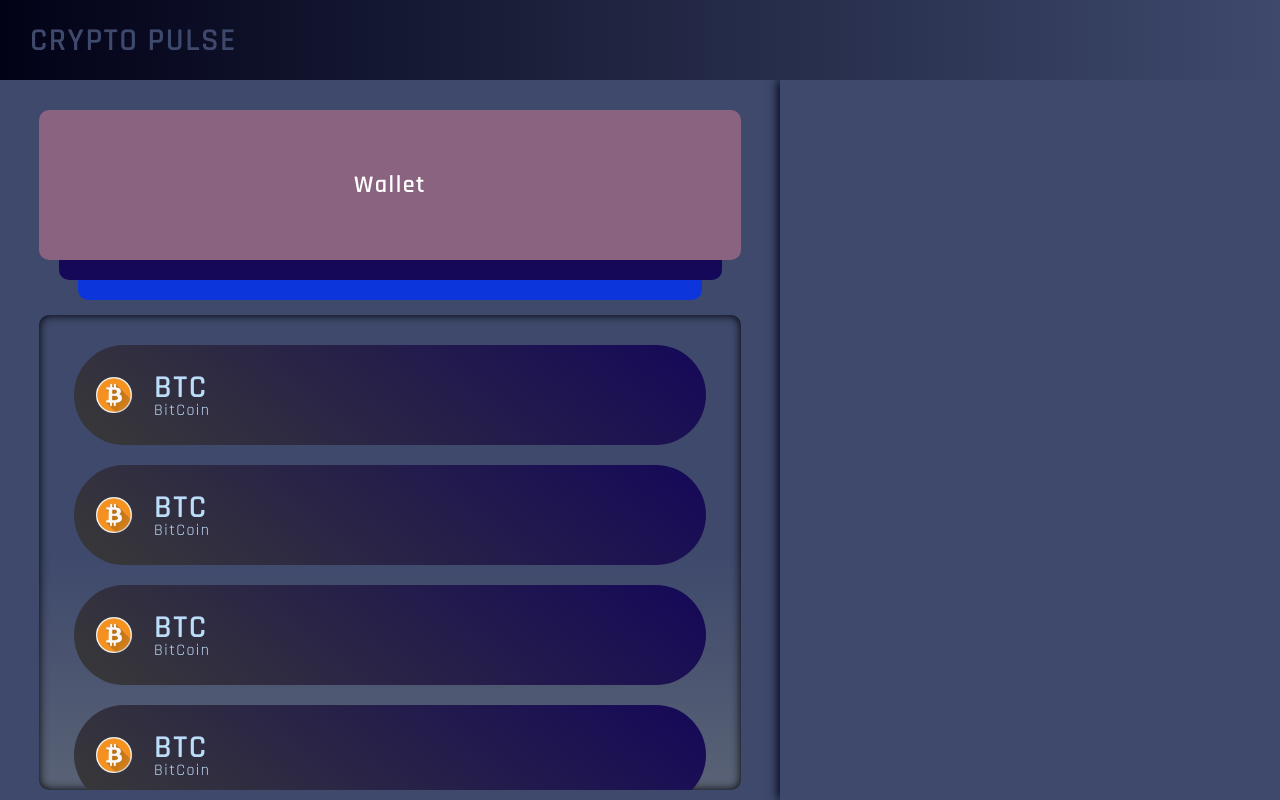
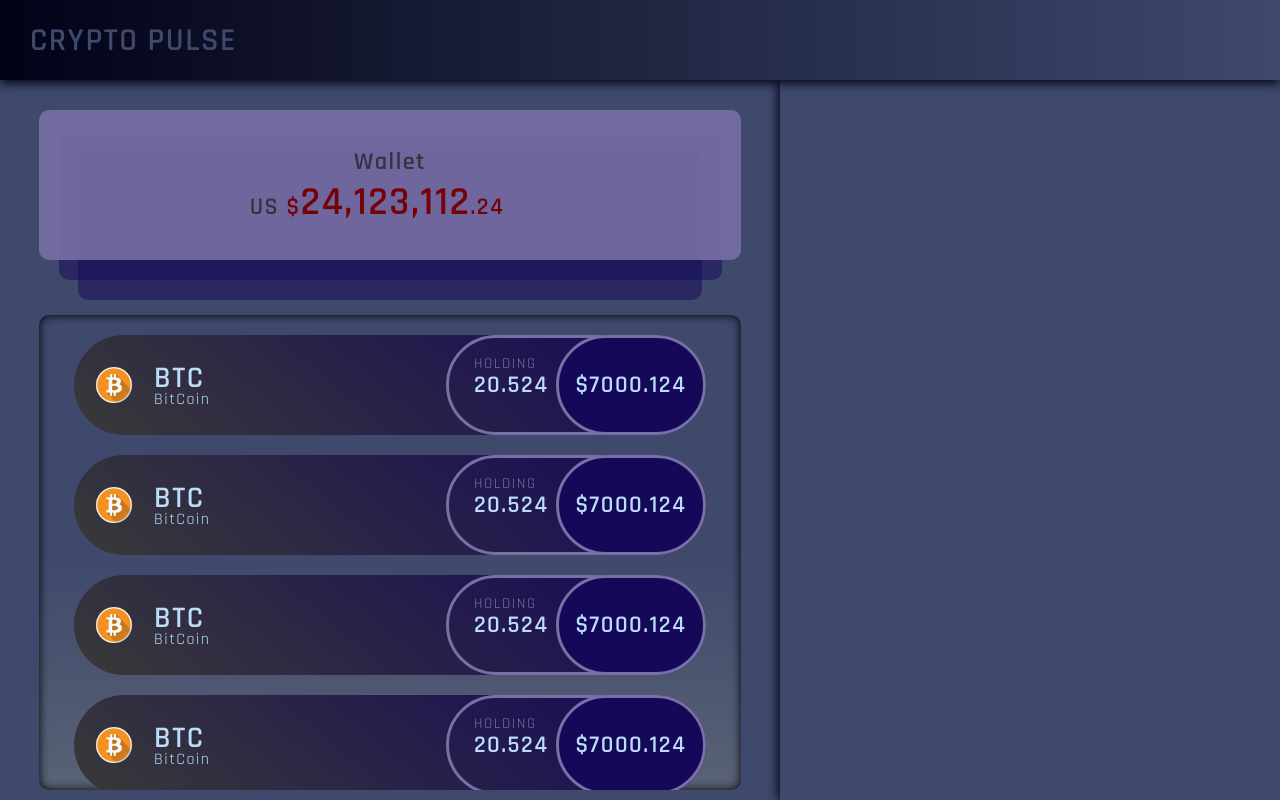
Before and after one commit to protikdas/crypto-pulse, a React (Create React App) app: page / in a window 1280 px wide. Built offline with nearby package versions, Linux system fonts and the light colour scheme; no server answers.

Commit message:
Coin styling completed. Api set up to get all coins list.

```diff
--- a/package.json
+++ b/package.json
@@ -3,6 +3,7 @@
   "version": "0.1.0",
   "private": true,
   "dependencies": {
+    "axios": "^0.18.0",
     "react": "^16.4.0",
     "react-dom": "^16.4.0",
     "react-scripts": "1.1.4"
--- a/src/App.jsx
+++ b/src/App.jsx
@@ -1,6 +1,9 @@
 import React, { Component } from "react";
 import "./App.less";
 import "./css/global.less";
+
+/*<-----API----->*/
+import api from "./api";
 
 /*<-----Components----->*/
 import Navbar from "./components/Navbar/Navbar";
@@ -14,24 +17,51 @@ class App extends Component {
 
     this.state = {
       coinsMetaData: [],
-      coins: []
+      coinsList: [],
+      coins: ["BTC", "ETH", "ANAL"]
     };
   }
 
+  updateDimensions = () => {
+    this.setState({
+      viewWidth: window.innerWidth
+    });
+  };
+
+  componentWillMount() {
+    api.getCoinList().then(coinsList => {
+      this.setState({
+        coinsList
+      })
+    }).catch(error => {
+      console.log(error.response);
+    })
+  }
+
+  componentDidMount() {
+    this.updateDimensions();
+    window.addEventListener("resize", this.updateDimensions);
+  }
+
+  componentWillUnmount() {
+    window.removeEventListener("resize", this.updateDimensions);
+  }
+
   render() {
+    const { viewWidth } = this.state;
     return (
       <div className="App">
         <Navbar />
         <div className="app-container">
         <div className="portfolio-container">
-        <Wallet />
+        <Wallet viewWidth={viewWidth} />
         <div className="coins-container">
-          <Coin />
-          <Coin />
-          <Coin />
-          <Coin />
-          <Coin />
-          <Coin />
+          <Coin viewWidth={viewWidth}/>
+          <Coin viewWidth={viewWidth} />
+          <Coin viewWidth={viewWidth} />
+          <Coin viewWidth={viewWidth} />
+          <Coin viewWidth={viewWidth} />
+          <Coin viewWidth={viewWidth} />
         </div>
         </div>
         <SidePanel />
--- a/src/api.js
+++ b/src/api.js
@@ -0,0 +1,25 @@
+import axios from "axios";
+
+export default {
+    getCoinList: () => {
+        return axios.get("https://cors-anywhere.herokuapp.com/https://www.cryptocompare.com/api/data/coinlist/").then(response => {
+            if (response.status === 200 ) {
+              let coinsArray = [];
+              let data = response.data.Data;
+              for (let key in data) {
+                let coin = data[key];
+                let coinObject = {
+                  acronym: coin.Symbol,
+                  name: coin.FullName,
+                  icon: "https://www.cryptocompare.com" + coin.ImageUrl
+                }
+                coinsArray.push(coinObject);
+              }
+              return coinsArray;
+            }
+          })
+    },
+    getCoinsValue: () => {
+
+    }
+}
--- a/src/components/Coin/Coin.jsx
+++ b/src/components/Coin/Coin.jsx
@@ -6,9 +6,12 @@ import btc from "../../assets/Bitcoin-icon.png";
 
 export default class Coin extends Component {
   render() {
+    const { viewWidth } = this.props;
     const avatar = btc;
     const acronym = "BTC";
     const name = "BitCoin";
+    const price = "7000.124";
+    const holding = "20.524";
 
     return (
       <div className="coin-container">
@@ -19,6 +22,14 @@ export default class Coin extends Component {
             <p className="coin-name">{name}</p>
           </div>
         </div>
+        <div className="holding-container">
+          <p className="holding-text">HOLDING</p>
+          <h2 className="coin-price">{holding}</h2>
+        </div>
+        <div className="price-container">
+          {viewWidth < 600 && <p className="holding-text">USD</p>}
+          <h2 className="coin-price">{viewWidth >= 600 ? `$${price}` : price}</h2>
+        </div>
       </div>
     );
   }
--- a/src/components/Coin/Coin.less
+++ b/src/components/Coin/Coin.less
@@ -13,7 +13,11 @@
     position: relative;
 
     &:first-child {
-        margin: 30px auto 10px auto;
+        margin: 20px auto 10px auto;
+    }
+
+    &:last-child {
+        margin: 10px auto 20px auto;
     }
 }
 
@@ -33,15 +37,18 @@
     justify-content: center;
     align-items: flex-start;
     height: 60px;
-    margin-left: 20px;
+    margin-left: 7px;
     & > h2 {
         color: @lightBlue;
         @media screen and (min-width: 1024px) {
-            font-size: 32px;
+            font-size: 30px;
         }
     }
     & > p {
         color: @lightBlue;
+    }
+    @media screen and (min-width: 600px) {
+        margin-left: 20px;
     }
 }
 
@@ -58,3 +65,89 @@
     position: relative;
     bottom: 5px;
 }
+
+.holding-container {
+    cursor: pointer;
+    position: absolute;
+    height: 100%;
+    border: 3px solid @purple;
+    box-sizing: border-box;
+    border-radius: 50px;
+    width: 160px;
+    right: 15px;
+    padding: 0px 10px;
+    display: flex;
+    justify-content: flex-start;
+    align-items: center;
+    transition: border 0.5s ease-in-out;
+    & > h2 {
+        color: @lightBlue;
+        font-size: 18px;
+    }
+    &:hover {
+        & > .holding-text {
+            color: @green;
+        }
+        border: 3px solid @green;
+    }
+    @media screen and (min-width: 600px) {
+        width: 200px;
+        right: 60px;
+        padding: 0px 25px;
+        & > h2 {
+            font-size: 24px;
+        }
+    }
+    @media screen and (min-width: 1366px) {
+        right: 100px;
+        padding: 0px 45px;
+        width: 250px;
+        & > h2 {
+            font-size: 24px;
+        }
+    }
+}
+
+.holding-text {
+ position: absolute;
+ top: 16px;
+ color: @purple;
+ font-size: 15px;
+ transition: color 0.5s ease-in-out;
+ @media screen and (max-width: 600px) {
+    top: 22px;
+    left:15px;
+    font-size: 12px;
+ }
+}
+
+.price-container {
+    background: @navy;
+    position: absolute;
+    right: 0;
+    height: 100%;
+    border: 3px solid @purple;
+    box-sizing: border-box;
+    border-radius: 50px;
+    width: 100px;
+    display: flex;
+    justify-content: center;
+    align-items: center;
+    & > h2 {
+        color: @lightBlue;
+        font-size: 18px;
+    }
+
+    @media screen and (min-width: 600px) {
+        width: 150px;
+        & > h2 {
+            font-size: 24px;
+        }
+    }
+    @media screen and (min-width: 1366px) {
+        width: 200px;
+        & > h2 {
+            font-size: 24px;
+        }
+    }
+}
--- a/src/components/Navbar/Navbar.less
+++ b/src/components/Navbar/Navbar.less
@@ -11,7 +11,11 @@
     display: flex;
     align-items: center;
     padding: 0 30px;
+    box-shadow: 0px 3px 10px @darkGrey;
     @media screen and (min-width: 1024px) {
         height: 80px;
     }
+    & > h1 {
+        color: @blueGrey;
+    }
 }
--- a/src/components/Wallet/Wallet.jsx
+++ b/src/components/Wallet/Wallet.jsx
@@ -2,11 +2,29 @@ import React, { Component } from "react";
 import "./Wallet.less";
 
 export default class Wallet extends Component {
+  numberWithCommas = (x) => {
+  return x.replace(/\B(?=(\d{3})+(?!\d))/g, ",");
+  }
   render() {
+    const {viewWidth} = this.props;
+    const amount = 24123112.24;
+    let whole = amount.toString().split(".")[0];
+    whole = this.numberWithCommas(whole);
+    const decimal = amount.toString().split(".")[1];
+
+
+
     return (
       <div className="wallet-positioner">
         <div className="wallet-container">
-          <h2>Wallet</h2>
+          <h2 className="wallet-header">Wallet</h2>
+          <div className="wallet-amount-container maroon" style={whole.length > 12 && viewWidth < 600 ? {left: 0} : {}}>
+            <h2 className="wallet-currency">US&nbsp;</h2>
+            <h2>$</h2>
+            <h1 className="wallet-whole" style={whole.length > 12 && viewWidth < 600 ? {fontSize: "28px", top: "-4px"} : {} }>{whole}</h1>
+            <h2>.</h2>
+            <h2 className="wallet-decimal">{decimal}</h2>
+          </div>
         </div>
         <div className="wallet-under" />
         <div className="wallet-under-2" />
--- a/src/components/Wallet/Wallet.less
+++ b/src/components/Wallet/Wallet.less
@@ -14,22 +14,57 @@
     position: relative;
     z-index: 2;
     height: 150px;
-    background: @pink;
+    background: @purple;
+    opacity: 0.9;
     color: white;
     margin: 10px auto;
     border-radius: 10px;
     width: 90%;
     display: flex;
-    justify-content: center;
+    flex-direction: column;
+    justify-content: space-around;
     align-items: center;
     @media screen and (min-width: 1024px) {
         margin: 30px auto;
     }
 }
 
+.wallet-header {
+    position: relative;
+    top: 20px;
+    color: @grey;
+}
+
+.wallet-currency {
+    color: @grey;
+}
+
+
+.wallet-amount-container {
+    display: flex;
+    position: relative;
+    left: -13px;
+}
+
+.wallet-whole {
+    position: relative;
+    top: -15px;
+    font-size: 40px;
+}
+
+.mountain {
+    color: @mountain;
+}
+
+
+.maroon {
+    color: @maroon;
+}
+
 .wallet-under {
     position: relative;
     top: -145px;
+    opacity: 0.5;
     z-index: 1;
     height: 150px;
     background: @navy;
@@ -47,11 +82,12 @@
 }
 
 .wallet-under-2 {
+    opacity: 0.5;
     position: relative;
     top: -290px;
     z-index: 0;
     height: 150px;
-    background: @blue;
+    background: @navy;
     color: white;
     margin: 10px auto;
     border-radius: 10px;
--- a/src/css/exports.less
+++ b/src/css/exports.less
@@ -2,7 +2,6 @@
 @darkGrey: #020217;
 @blueGrey: #3E496C;
 @pencilLead: #596275;
-@slateBlue: #6a5acd;
 @grey: #37373a;
 @navy: #150859;
 @darkBlue: #09119B;
@@ -12,6 +11,9 @@
 @darkPink: #612D3B;
 @pink: #89637F;
 @green: #37DB67;
+@maroon: #800000;
+@mountain: #20bf6b;
+@desire: #B53471;
 
 
 //Fonts
--- a/src/css/global.less
+++ b/src/css/global.less
@@ -22,10 +22,6 @@ h1, h2, h3, h4, h5, h6 {
     letter-spacing: 1.5px;
 }
 
-h1 {
-    color: @blueGrey;
-}
-
 p {
     margin: 0;
     padding: 0;
```
Also changed, not shown: src/components/AddCoin/AddCoin.jsx (added, +11 -0 lines), 1 other file (tests, documents, lock files or other folders).
